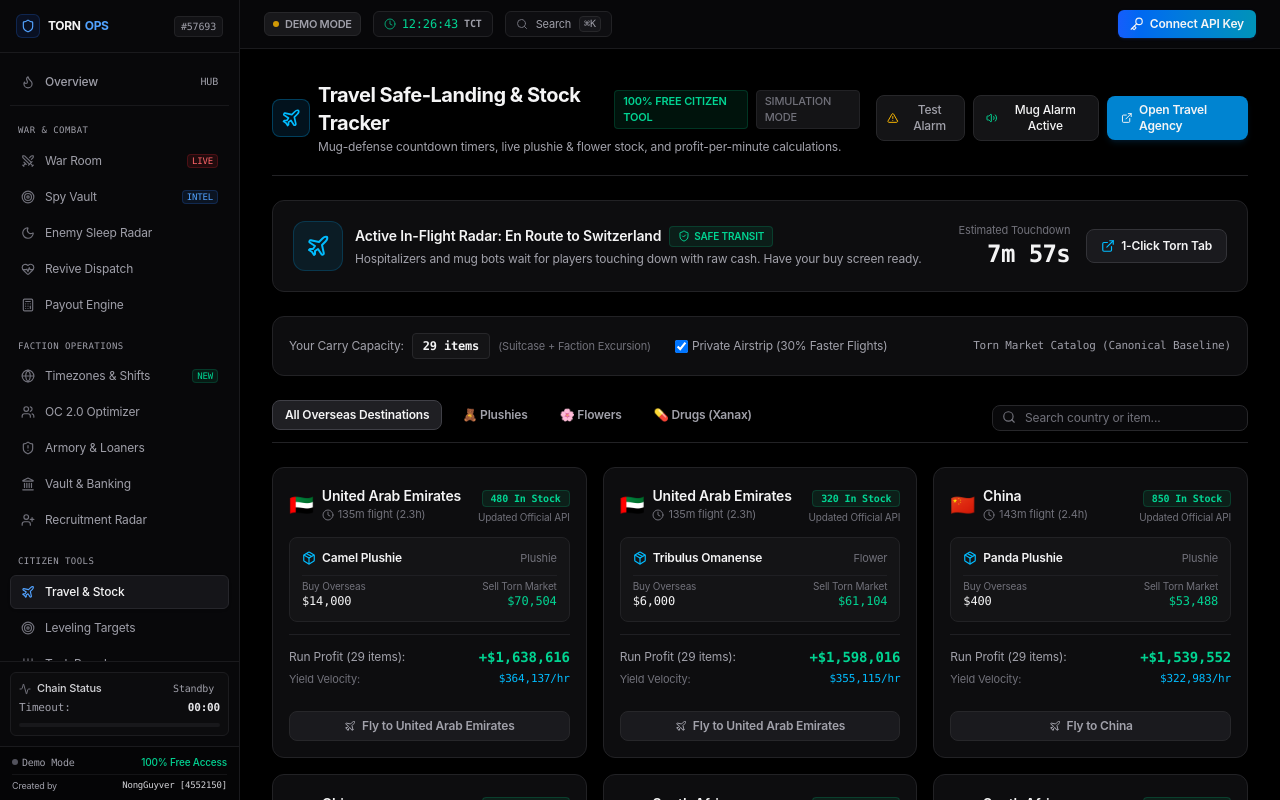
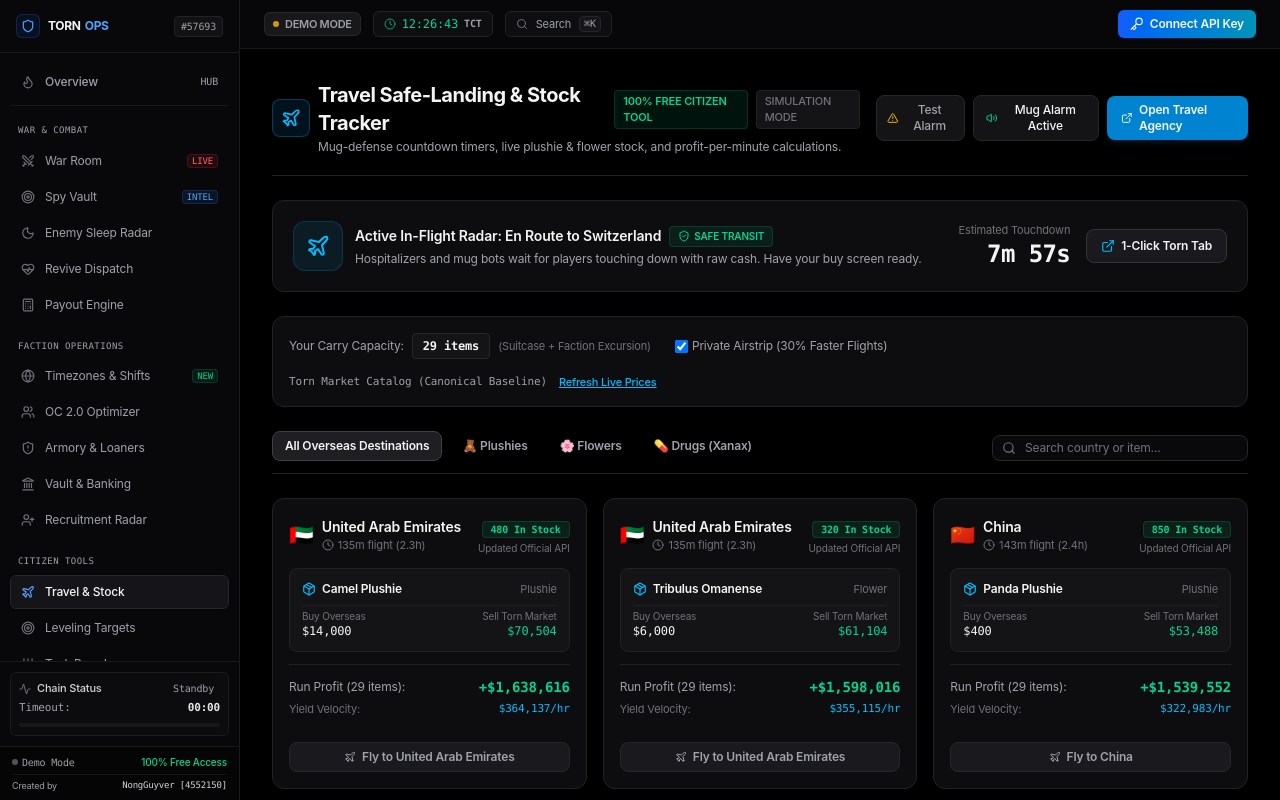
Before and after one commit to kiwicoder171/tornops, a Next.js app in the folder apps/web/: page /travel in a window 1280 px wide. Built offline with nearby package versions, Linux system fonts and the light colour scheme.

Commit message:
feat(travel): integrate YATA abroad stock proxy with resilient fallback to Torn store catalog

```diff
--- /dev/null
+++ b/apps/web/src/app/api/travel/stock/route.ts
@@ -0,0 +1,54 @@
+import { NextResponse } from "next/server";
+
+export const dynamic = "force-dynamic";
+
+interface YataStockItem {
+  id: number;
+  name: string;
+  cost: number;
+  quantity: number;
+}
+
+export async function GET() {
+  const controller = new AbortController();
+  const timeoutId = setTimeout(() => controller.abort(), 3500);
+
+  try {
+    const res = await fetch("https://yata.yt/api/v1/travel/export/", {
+      headers: {
+        "User-Agent": "TornOps-Suite/1.0 (+https://web-ten-dusky-11.vercel.app)",
+        Accept: "application/json",
+      },
+      signal: controller.signal,
+      cache: "no-store",
+    });
+
+    clearTimeout(timeoutId);
+
+    if (res.ok) {
+      const data = await res.json();
+      return NextResponse.json({
+        success: true,
+        source: "yata",
+        timestamp: Date.now(),
+        data,
+      });
+    }
+
+    // YATA returned an error (e.g. 502 Bad Gateway)
+    return NextResponse.json({
+      success: false,
+      source: "fallback",
+      yataStatus: res.status,
+      message: `YATA responded with HTTP ${res.status}. Falling back to Torn canonical store costs.`,
+    });
+  } catch (err: any) {
+    clearTimeout(timeoutId);
+    return NextResponse.json({
+      success: false,
+      source: "fallback",
+      error: err?.name === "AbortError" ? "YATA connection timed out" : err?.message,
+      message: "YATA is currently unreachable. Using official Torn canonical store costs.",
+    });
+  }
+}
--- a/apps/web/src/app/travel/page.tsx
+++ b/apps/web/src/app/travel/page.tsx
@@ -339,17 +339,61 @@ export default function TravelPage() {
   const [destinations, setDestinations] = useState<OverseasDestination[]>(CANONICAL_DESTINATIONS);
   const [isSyncingPrices, setIsSyncingPrices] = useState(false);
   const [lastSyncTime, setLastSyncTime] = useState<string | null>(null);
+  const [yataSyncStatus, setYataSyncStatus] = useState<"idle" | "connected" | "offline">("idle");
   const [carryCapacity, setCarryCapacity] = useState(29); // 5 base + 10 suitcase + 10 faction perk + 4 WLT
   const [hasAirstrip, setHasAirstrip] = useState(true);
   const [filterType, setFilterType] = useState<string>("ALL");
   const [searchQuery, setSearchQuery] = useState("");
   const [soundAlerts, setSoundAlerts] = useState(true);
 
-  // Live item price sync function
+  // Live item price & YATA stock sync function
   const syncLivePrices = async (key: string) => {
-    if (!key) return;
     try {
       setIsSyncingPrices(true);
+
+      // 1. Attempt YATA Abroad Stock & Cost Sync
+      try {
+        const yataRes = await fetch("/api/travel/stock");
+        const yataJson = await yataRes.json();
+        if (yataJson.success && yataJson.data && yataJson.data.stocks) {
+          setYataSyncStatus("connected");
+          const yataStocks = yataJson.data.stocks;
+          // Map item ID to quantity and cost
+          const stockMap: Record<number, { quantity: number; cost?: number }> = {};
+          Object.values(yataStocks).forEach((countryObj: any) => {
+            const list = countryObj.stocks || countryObj.items || [];
+            if (Array.isArray(list)) {
+              list.forEach((st: any) => {
+                if (st && st.id) {
+                  stockMap[st.id] = { quantity: st.quantity, cost: st.cost };
+                }
+              });
+            }
+          });
+
+          setDestinations((prev) =>
+            prev.map((dest) => {
+              const liveStock = stockMap[dest.itemId];
+              if (liveStock) {
+                return {
+                  ...dest,
+                  stockCount: liveStock.quantity,
+                  localCost: liveStock.cost || dest.localCost,
+                  lastUpdated: "YATA + Official API",
+                };
+              }
+              return dest;
+            })
+          );
+        } else {
+          setYataSyncStatus("offline");
+        }
+      } catch {
+        setYataSyncStatus("offline");
+      }
+
+      // 2. Official Torn API Market Values
+      if (key) {
         const res = await fetch(`/api/torn/torn?selections=items&key=${encodeURIComponent(key)}`);
         const data = await res.json();
         if (data && data.items) {
@@ -368,6 +412,7 @@ export default function TravelPage() {
           );
           const timeStr = new Date().toLocaleTimeString([], { hour: "2-digit", minute: "2-digit" });
           setLastSyncTime(timeStr);
+        }
       }
     } catch {
       // Retain canonical baseline prices
@@ -680,7 +725,19 @@ export default function TravelPage() {
           </div>
         </div>
 
-        <div className="flex items-center gap-3 text-right text-[11px]">
+        <div className="flex flex-wrap items-center gap-3 text-right text-[11px]">
+          {yataSyncStatus === "connected" ? (
+            <span className="text-sky-400 font-mono flex items-center gap-1 bg-sky-950/40 border border-sky-800/40 px-2 py-0.5 rounded">
+              <span className="w-1.5 h-1.5 rounded-full bg-sky-400 animate-pulse" />
+              YATA Stock Synced
+            </span>
+          ) : yataSyncStatus === "offline" ? (
+            <span className="text-amber-400/80 font-mono flex items-center gap-1 bg-amber-950/30 border border-amber-800/30 px-2 py-0.5 rounded" title="YATA API (yata.yt) returned 502 Bad Gateway. Displaying canonical overseas store costs.">
+              <span className="w-1.5 h-1.5 rounded-full bg-amber-400" />
+              YATA Offline (Using Canonical Costs)
+            </span>
+          ) : null}
+
           {lastSyncTime ? (
             <span className="text-emerald-400 font-mono flex items-center gap-1">
               <span className="w-1.5 h-1.5 rounded-full bg-emerald-400 animate-pulse" />
@@ -689,15 +746,13 @@ export default function TravelPage() {
           ) : (
             <span className="text-zinc-400 font-mono">Torn Market Catalog (Canonical Baseline)</span>
           )}
-          {apiKey && (
           <button
-              onClick={() => syncLivePrices(apiKey)}
+            onClick={() => syncLivePrices(apiKey || "")}
             disabled={isSyncingPrices}
-              className="text-sky-400 hover:text-sky-300 font-medium underline transition-colors"
+            className="text-sky-400 hover:text-sky-300 font-medium underline transition-colors cursor-pointer"
           >
             {isSyncingPrices ? "Syncing..." : "Refresh Live Prices"}
           </button>
-          )}
         </div>
       </div>
 
```
Lines whose indentation alone changed are shown as unchanged.
